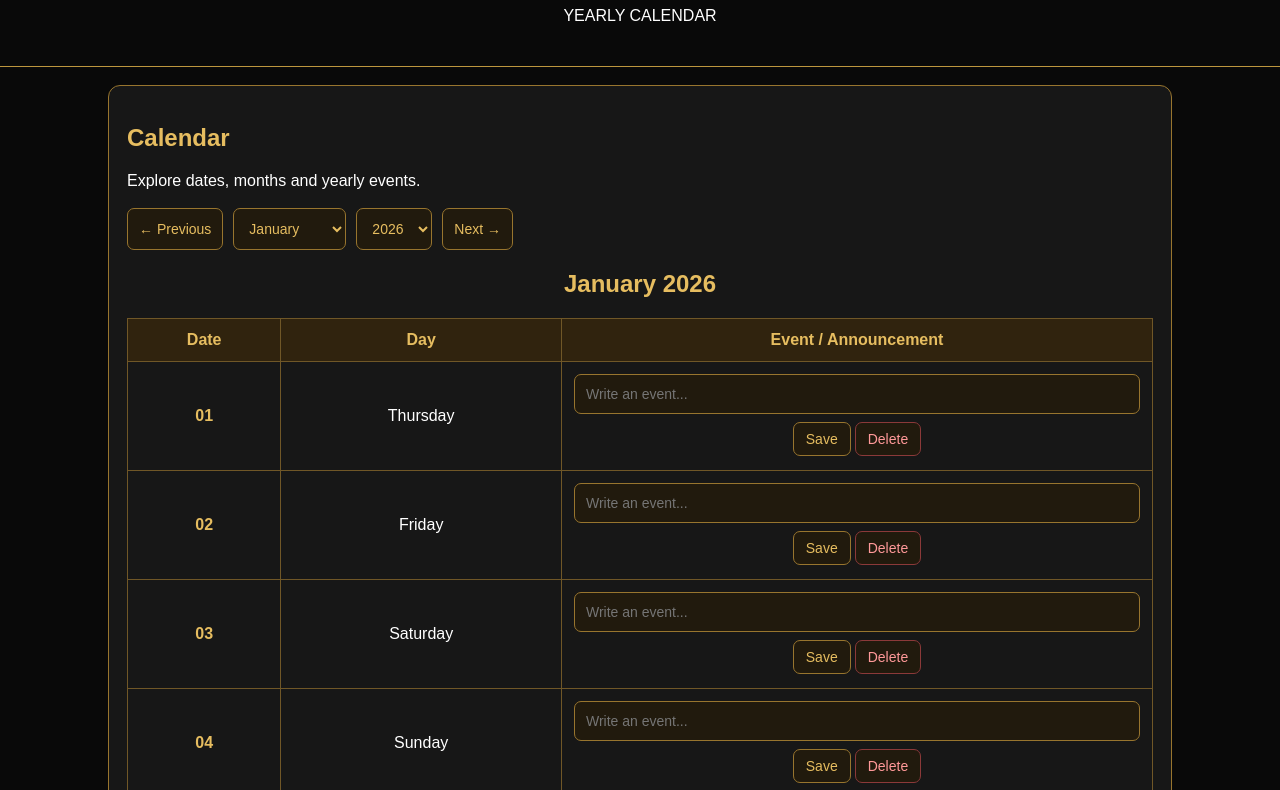
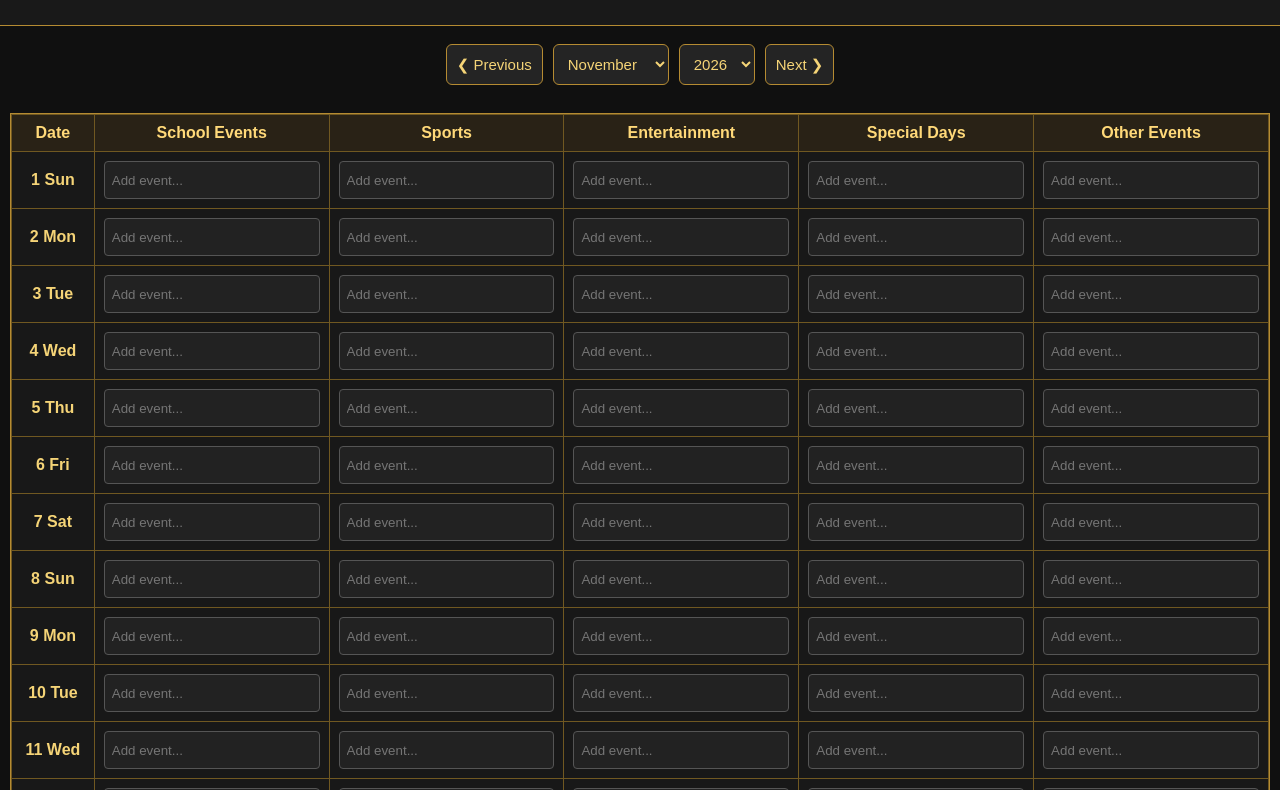
Before and after one commit to hehehe9773971-ux/ENTERTAINMENT, a plain HTML site: page calendar.html in a window 1280 px wide. Shown: the part 98-888 px from the top of the page. Drawn offline with Linux system fonts and the light colour scheme.

Commit message:
Update calendar.html

```diff
--- a/calendar.html
+++ b/calendar.html
@@ -3,359 +3,202 @@
 <html lang="en">
 <head>
 <meta charset="UTF-8">
-<meta name="viewport" content="width=device-width, initial-scale=1">
+<meta name="viewport" content="width=device-width, initial-scale=1.0">
 <title>Entertainment Calendar</title>
-
 <style>
-*{box-sizing:border-box}
-
-body{
+* { box-sizing:border-box; }
+body {
   margin:0;
- background:#090909;
- color:#fff;
+  background:#101010;
+  color:#f5d477;
   font-family:Arial,sans-serif;
 }
-
-header{
+header {
   text-align:center;
- padding:25px 12px;
- border-bottom:1px solid #bd963e;
+  padding:22px 10px;
+  background:#191919;
+  border-bottom:1px solid #b58b32;
 }
-
-h1{
- color:#e6bd60;
- letter-spacing:3px;
+h1 { margin:0; font-size:25px; }
+.controls {
+  display:flex;
+  justify-content:center;
+  gap:10px;
+  padding:18px 8px;
+  flex-wrap:wrap;
 }
-
-main{
- padding:18px;
- max-width:1100px;
- margin:auto;
+select,button {
+  background:#242424;
+  color:#f5d477;
+  border:1px solid #b58b32;
+  border-radius:6px;
+  padding:10px;
+  font-size:15px;
 }
-
-.card{
- background:#171717;
- border:1px solid #98752e;
- border-radius:12px;
- padding:18px;
+button { cursor:pointer; }
+.table-wrap {
+  overflow-x:auto;
+  margin:10px;
+  border:1px solid #b58b32;
 }
-
-h2{color:#e6bd60}
-
-.controls{
- display:flex;
- flex-wrap:wrap;
- gap:10px;
- margin:18px 0;
+table {
+  border-collapse:collapse;
+  min-width:850px;
+  width:100%;
 }
-
-select,button,input{
- background:#211a0d;
- color:#e6bd60;
- border:1px solid #98752e;
- padding:11px;
- border-radius:7px;
- font-size:14px;
-}
-
-button{cursor:pointer}
-
-button:hover{
- background:#493516;
-}
-
-.month-title{
- text-align:center;
- color:#e6bd60;
- margin:20px 0;
-}
-
-.table-wrap{overflow-x:auto}
-
-table{
- border-collapse:collapse;
- width:100%;
- min-width:550px;
-}
-
-th,td{
- padding:12px;
- border:1px solid #705727;
+th,td {
+  border:1px solid #705821;
+  padding:9px;
   text-align:center;
 }
-
-th{
- background:#30230e;
- color:#e6bd60;
+th {
+  background:#292216;
+  color:#ffd979;
+  position:sticky;
+  top:0;
 }
-
-td{background:#171717}
-
-.date{
- color:#e6bd60;
- font-weight:bold;
+td { background:#181818; }
+.date { font-weight:bold; min-width:65px; }
+.entry {
+  width:100%;
+  min-width:115px;
+  min-height:38px;
+  padding:7px;
+  background:#222;
+  color:white;
+  border:1px solid #555;
+  border-radius:4px;
 }
-
-.event-input{
- width:100%;
- min-width:120px;
- color:white;
- margin-bottom:6px;
-}
-
-.save-btn{
- padding:8px 12px;
- margin:2px;
-}
-
-.delete-btn{
- color:#ff9999;
- border-color:#8b3939;
- padding:8px 12px;
- margin:2px;
-}
-
-.bottom-controls{
- margin-top:30px;
- padding-top:20px;
- border-top:1px solid #705727;
-}
-
-footer{
+.footer {
   text-align:center;
- color:#888;
- padding:25px;
+  padding:20px;
+  color:#999;
 }
 </style>
 </head>
-
 <body>
 
 <header>
-<h1>ENTERTAINMENT</h1>
-<p>YEARLY CALENDAR</p>
+<h1>ENTERTAINMENT CALENDAR</h1>
+<p>Monthly Event Planner</p>
 </header>
 
-<main>
-<div class="card">
-
-<h2>Calendar</h2>
-<p>Explore dates, months and yearly events.</p>
-
 <div class="controls">
-<button onclick="changeMonth(-1)">← Previous</button>
-<select id="monthSelect" onchange="updateCalendar()"></select>
-<select id="yearSelect" onchange="updateCalendar()"></select>
-<button onclick="changeMonth(1)">Next →</button>
+<button onclick="changeMonth(-1)">❮ Previous</button>
+<select id="month"></select>
+<select id="year"></select>
+<button onclick="changeMonth(1)">Next ❯</button>
 </div>
-
-<h2 class="month-title" id="monthTitle"></h2>
 
 <div class="table-wrap">
 <table>
 <thead>
 <tr>
 <th>Date</th>
-<th>Day</th>
-<th>Event / Announcement</th>
+<th>School Events</th>
+<th>Sports</th>
+<th>Entertainment</th>
+<th>Special Days</th>
+<th>Other Events</th>
 </tr>
 </thead>
 <tbody id="calendar"></tbody>
 </table>
 </div>
 
-<div class="bottom-controls">
-<h2>Switch Calendar</h2>
-<p>Choose another month or year.</p>
-
-<div class="controls">
-<select id="bottomMonth" onchange="syncBottom()"></select>
-<select id="bottomYear" onchange="syncBottom()"></select>
-</div>
+<div class="footer">
+Your Personal Entertainment Calendar
 </div>
 
-</div>
-</main>
-
-<footer>
-© 2026 Entertainment Portal
-</footer>
-
 <script>
-const months=[
+const months = [
 "January","February","March","April",
 "May","June","July","August",
 "September","October","November","December"
 ];
 
-const weekdays=[
-"Sunday","Monday","Tuesday","Wednesday",
-"Thursday","Friday","Saturday"
-];
+const monthSelect = document.getElementById("month");
+const yearSelect = document.getElementById("year");
+const calendar = document.getElementById("calendar");
 
-const monthSelect=document.getElementById("monthSelect");
-const yearSelect=document.getElementById("yearSelect");
-const bottomMonth=document.getElementById("bottomMonth");
-const bottomYear=document.getElementById("bottomYear");
-const calendar=document.getElementById("calendar");
+months.forEach((m,i) => {
+  monthSelect.add(new Option(m,i));
+});
 
-let selectedMonth=11;
-let selectedYear=2026;
-let events={};
-
-try{
- events=JSON.parse(localStorage.getItem("calendarEvents")||"{}");
-}catch(error){
- events={};
+for(let y=2026; y<=2030; y++) {
+  yearSelect.add(new Option(y,y));
 }
 
-months.forEach((month,index)=>{
- monthSelect.add(new Option(month,index));
- bottomMonth.add(new Option(month,index));
+const now = new Date();
+monthSelect.value = now.getMonth();
+yearSelect.value = now.getFullYear() >= 2026 &&
+  now.getFullYear() <= 2030 ? now.getFullYear() : 2026;
+
+function storageKey(y,m,d,c) {
+  return `event_${y}_${m}_${d}_${c}`;
+}
+
+function renderCalendar() {
+  const year = Number(yearSelect.value);
+  const month = Number(monthSelect.value);
+  const totalDays = new Date(year,month+1,0).getDate();
+
+  calendar.innerHTML = "";
+
+  for(let d=1; d<=totalDays; d++) {
+    const weekday = new Date(year,month,d)
+      .toLocaleDateString("en-IN",{weekday:"short"});
+
+    const tr = document.createElement("tr");
+
+    const dateCell = document.createElement("td");
+    dateCell.className = "date";
+    dateCell.textContent = `${d} ${weekday}`;
+    tr.appendChild(dateCell);
+
+    for(let c=0; c<5; c++) {
+      const td = document.createElement("td");
+      const input = document.createElement("input");
+
+      input.className = "entry";
+      input.placeholder = "Add event...";
+      input.value = localStorage.getItem(
+        storageKey(year,month,d,c)
+      ) || "";
+
+      input.addEventListener("input", () => {
+        localStorage.setItem(
+          storageKey(year,month,d,c),
+          input.value
+        );
       });
 
-for(let year=2026;year<=2035;year++){
- yearSelect.add(new Option(year,year));
- bottomYear.add(new Option(year,year));
+      td.appendChild(input);
+      tr.appendChild(td);
     }
 
-function saveEvents(){
- localStorage.setItem(
-  "calendarEvents",
-  JSON.stringify(events)
- );
-}
-
-function updateCalendar(){
-
- selectedMonth=Number(monthSelect.value);
- selectedYear=Number(yearSelect.value);
-
- monthSelect.value=selectedMonth;
- yearSelect.value=selectedYear;
- bottomMonth.value=selectedMonth;
- bottomYear.value=selectedYear;
-
- document.getElementById("monthTitle").textContent=
- months[selectedMonth]+" "+selectedYear;
-
- calendar.innerHTML="";
-
- const totalDays=new Date(
-  selectedYear,
-  selectedMonth+1,
-  0
- ).getDate();
-
- for(let day=1;day<=totalDays;day++){
-
-  const key=
-   selectedYear+"-"+selectedMonth+"-"+day;
-
-  const date=new Date(
-   selectedYear,
-   selectedMonth,
-   day
-  );
-
-  const row=document.createElement("tr");
-
-  const dateCell=document.createElement("td");
-  dateCell.className="date";
-  dateCell.textContent=String(day).padStart(2,"0");
-
-  const dayCell=document.createElement("td");
-  dayCell.textContent=weekdays[date.getDay()];
-
-  const eventCell=document.createElement("td");
-
-  const input=document.createElement("input");
-  input.className="event-input";
-  input.type="text";
-  input.placeholder="Write an event...";
-  input.value=events[key]||"";
-
-  const saveButton=document.createElement("button");
-  saveButton.className="save-btn";
-  saveButton.textContent="Save";
-
-  saveButton.onclick=()=>{
-   const value=input.value.trim();
-
-   if(value){
-    events[key]=value;
-   }else{
-    delete events[key];
-   }
-
-   saveEvents();
-   saveButton.textContent="Saved!";
-
-   setTimeout(()=>{
-    saveButton.textContent="Save";
-   },1200);
-  };
-
-  const deleteButton=document.createElement("button");
-  deleteButton.className="delete-btn";
-  deleteButton.textContent="Delete";
-
-  deleteButton.onclick=()=>{
-   delete events[key];
-   input.value="";
-   saveEvents();
-  };
-
-  eventCell.appendChild(input);
-  eventCell.appendChild(document.createElement("br"));
-  eventCell.appendChild(saveButton);
-  eventCell.appendChild(deleteButton);
-
-  row.appendChild(dateCell);
-  row.appendChild(dayCell);
-  row.appendChild(eventCell);
-
-  calendar.appendChild(row);
+    calendar.appendChild(tr);
   }
 }
 
-function changeMonth(amount){
+function changeMonth(direction) {
+  let m = Number(monthSelect.value) + direction;
+  let y = Number(yearSelect.value);
 
- selectedMonth+=amount;
+  if(m < 0) { m=11; y--; }
+  if(m > 11) { m=0; y++; }
 
- if(selectedMonth>11){
-  selectedMonth=0;
-  selectedYear++;
+  if(y < 2026 || y > 2030) return;
+
+  monthSelect.value = m;
+  yearSelect.value = y;
+  renderCalendar();
 }
 
- if(selectedMonth<0){
-  selectedMonth=11;
-  selectedYear--;
- }
+monthSelect.addEventListener("change",renderCalendar);
+yearSelect.addEventListener("change",renderCalendar);
 
- if(selectedYear>2035){
-  selectedYear=2035;
-  selectedMonth=11;
- }
-
- if(selectedYear<2026){
-  selectedYear=2026;
-  selectedMonth=0;
- }
-
- monthSelect.value=selectedMonth;
- yearSelect.value=selectedYear;
-
- updateCalendar();
-}
-
-function syncBottom(){
- monthSelect.value=bottomMonth.value;
- yearSelect.value=bottomYear.value;
- updateCalendar();
-}
-
-updateCalendar();
+renderCalendar();
 </script>
 
 </body>
```
Lines whose indentation alone changed are shown as unchanged.
